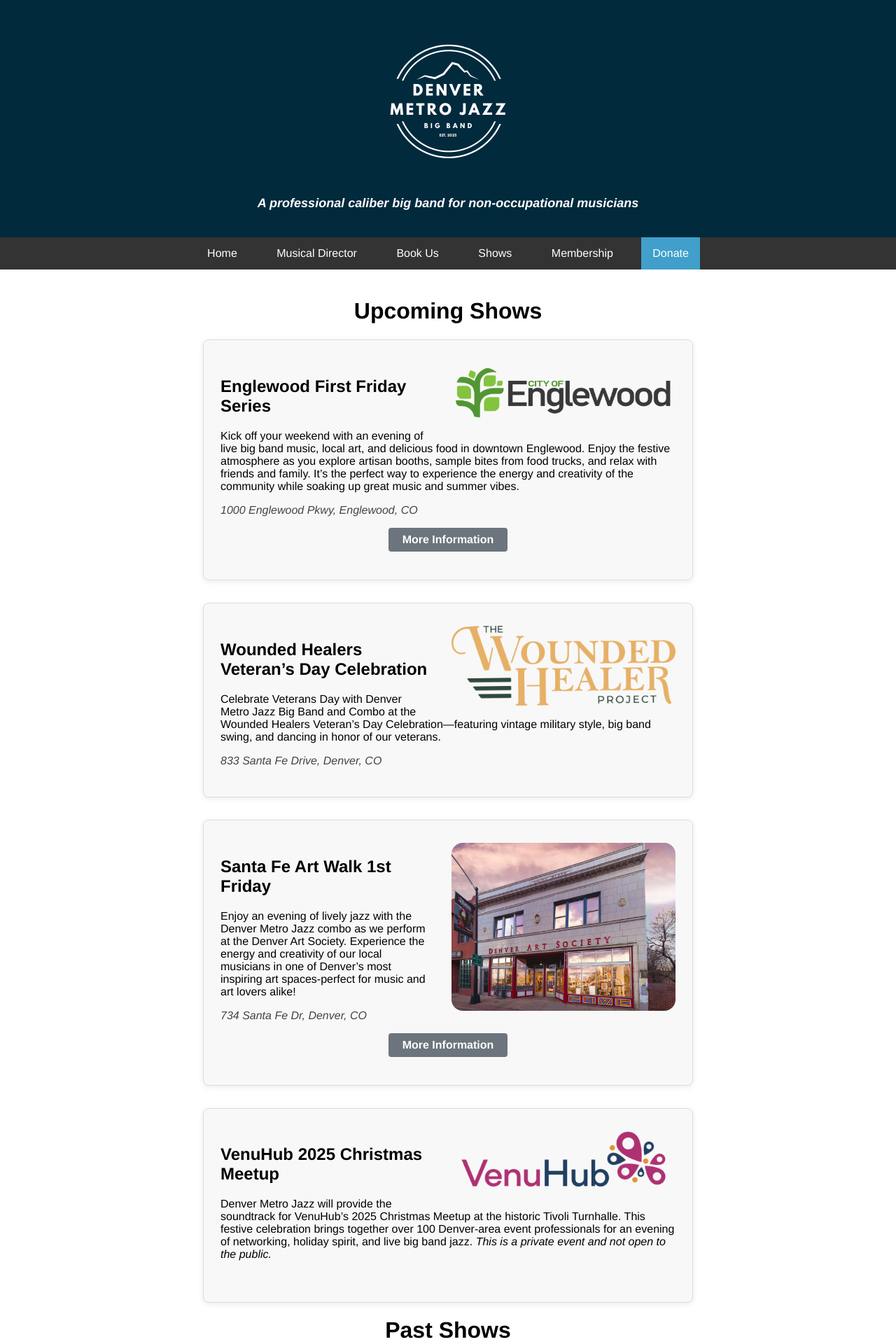
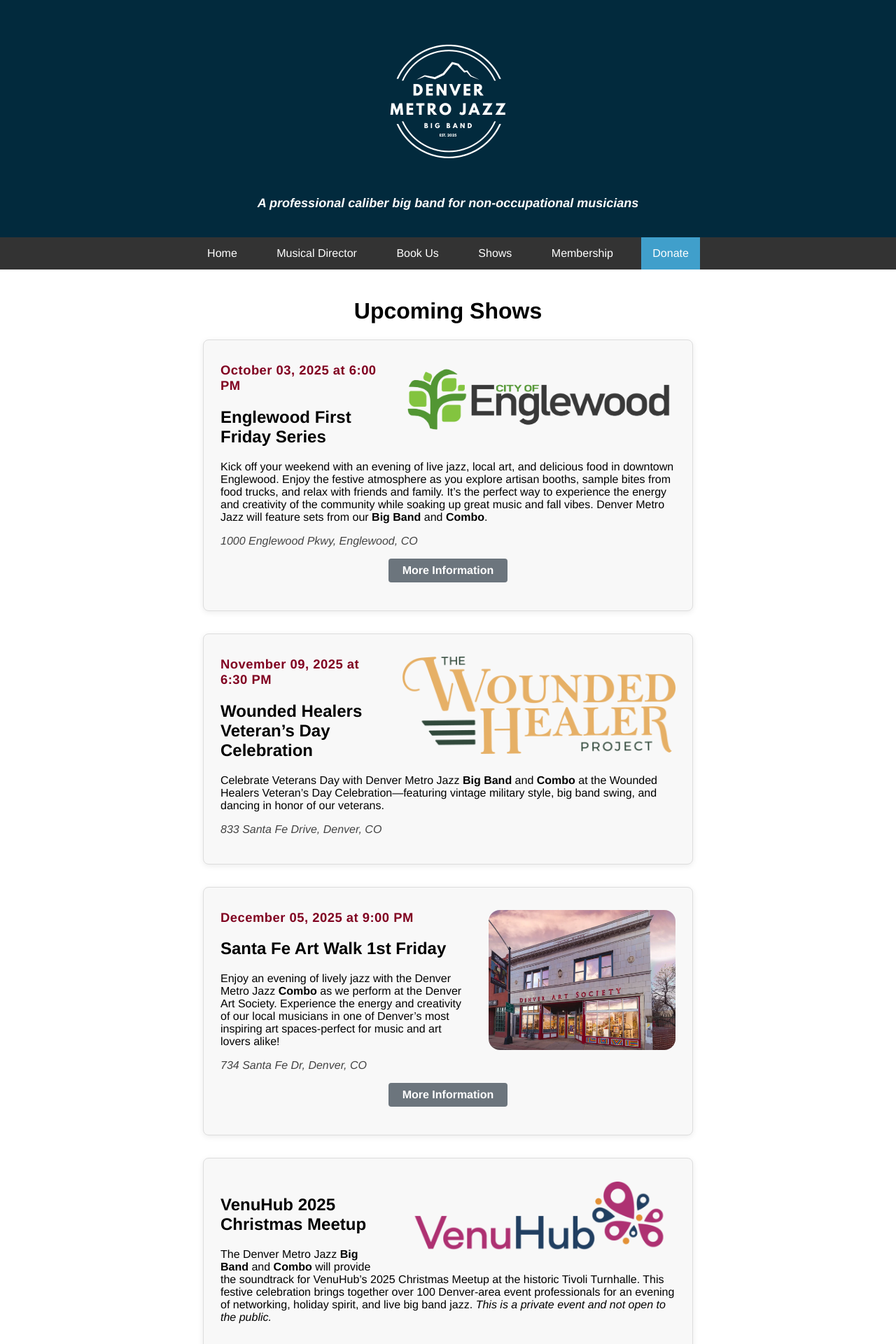
Before and after one commit to iking96/denvermetrojazz.io, a Jekyll site: the page built from shows.html, in a window 1280 px wide. Shown: the top 1920 px of the page at 70% size. Built offline with Jekyll 4.4.1, drawn with Linux system fonts in a browser that asks for light colours; some of the changed text lies outside the part shown.

Commit message:
more concerts!

```diff
--- a/_data/shows.yml
+++ b/_data/shows.yml
@@ -6,28 +6,33 @@
   image: /assets/images/dazzle_logo.png
   ticket_url: https://www.handstamp.com/e/denver-metro-jazz-big-band-xhjpbdni
 - title: Englewood First Friday Series
-  description: Kick off your weekend with an evening of live big band music, local art, and delicious food in downtown Englewood. Enjoy the festive atmosphere as you explore artisan booths, sample bites from food trucks, and relax with friends and family. It’s the perfect way to experience the energy and creativity of the community while soaking up great music and summer vibes.
+  description: Kick off your weekend with an evening of live jazz, local art, and delicious food in downtown Englewood. Enjoy the festive atmosphere as you explore artisan booths, sample bites from food trucks, and relax with friends and family. It’s the perfect way to experience the energy and creativity of the community while soaking up great music and fall vibes. Denver Metro Jazz will feature sets from our <b>Big Band</b> and <b>Combo</b>.
   date: 2025-10-03
   time: 6:00 PM
   address: 1000 Englewood Pkwy, Englewood, CO
   image: /assets/images/englewood_logo.png
   more_info_url: https://www.englewoodco.gov/our-city/events/upcoming/first-friday-series
 - title: Wounded Healers Veteran’s Day Celebration
-  description: Celebrate Veterans Day with Denver Metro Jazz Big Band and Combo at the Wounded Healers Veteran’s Day Celebration—featuring vintage military style, big band swing, and dancing in honor of our veterans.
+  description: Celebrate Veterans Day with Denver Metro Jazz <b>Big Band</b> and <b>Combo</b> at the Wounded Healers Veteran’s Day Celebration—featuring vintage military style, big band swing, and dancing in honor of our veterans.
   date: 2025-11-09
   time: 6:30 PM
   address: 833 Santa Fe Drive, Denver, CO
   image: /assets/images/wounded_healer_logo.png
 - title: Santa Fe Art Walk 1st Friday
-  description: Enjoy an evening of lively jazz with the Denver Metro Jazz combo as we perform at the Denver Art Society. Experience the energy and creativity of our local musicians in one of Denver’s most inspiring art spaces-perfect for music and art lovers alike!
+  description: Enjoy an evening of lively jazz with the Denver Metro Jazz <b>Combo</b> as we perform at the Denver Art Society. Experience the energy and creativity of our local musicians in one of Denver’s most inspiring art spaces-perfect for music and art lovers alike!
   date: 2025-12-05
   time: 9:00 PM
   address: 734 Santa Fe Dr, Denver, CO
   image: /assets/images/denver_art_society_2.jpg
   more_info_url: https://denversartdistrict.org/first-friday
 - title: VenuHub 2025 Christmas Meetup
-  description: Denver Metro Jazz will provide the soundtrack for VenuHub’s 2025 Christmas Meetup at the historic Tivoli Turnhalle. This festive celebration brings together over 100 Denver-area event professionals for an evening of networking, holiday spirit, and live big band jazz. _This is a private event and not open to the public._
+  description: The Denver Metro Jazz <b>Big Band</b> and <b>Combo</b> will provide the soundtrack for VenuHub’s 2025 Christmas Meetup at the historic Tivoli Turnhalle. This festive celebration brings together over 100 Denver-area event professionals for an evening of networking, holiday spirit, and live big band jazz. _This is a private event and not open to the public._
   date: 2025-12-17
   dont_show_date: true
   time: 6:30 PM
   image: /assets/images/venuhub_logo.png
+- title: DMJ @ Bar 404
+  description: Ring in the new year with Denver Metro Jazz <b>Big Band</b> and <b>Combo</b> at Bar 404, bringing lively swing and classic jazz to this beloved South Broadway spot. Enjoy an evening of great music, good vibes, and a welcoming atmosphere that’s perfect for catching up with friends or discovering new sounds.
+  date: 2026-01-29
+  time: 7:00 PM
+  image: /assets/images/bar_404_logo.webp
--- a/shows.html
+++ b/shows.html
@@ -10,7 +10,7 @@
     {% if show_date >= today %}
       <div class="show-box">
         <img src="{{ show.image }}" alt="{{ show.title }} poster" class="show-image">
-        {% if show.dont_show_date == false %}
+        {% if show.dont_show_date != true %}
           <p class="show-date">
             {{ show.date | date: "%B %d, %Y" }}
             {% if show.time %}
@@ -50,7 +50,7 @@
     {% for show in past_shows %}
       <div class="show-box">
         <img src="{{ show.image }}" alt="{{ show.title }} poster" class="show-image">
-        {% if show.dont_show_date == false %}
+        {% if show.dont_show_date != true %}
           <p class="show-date">
             {{ show.date | date: "%B %d, %Y" }}
             {% if show.time %}
@@ -88,8 +88,9 @@
 
   .show-image {
     float: right;
-    width: 320px;
+    width: auto;
     max-width: 60%;
+    max-height: 200px;
     height: auto;
     margin-left: 2rem;
     margin-bottom: 1rem;
```
Also changed, not shown: assets/images/bar_404_logo.webp (added).
